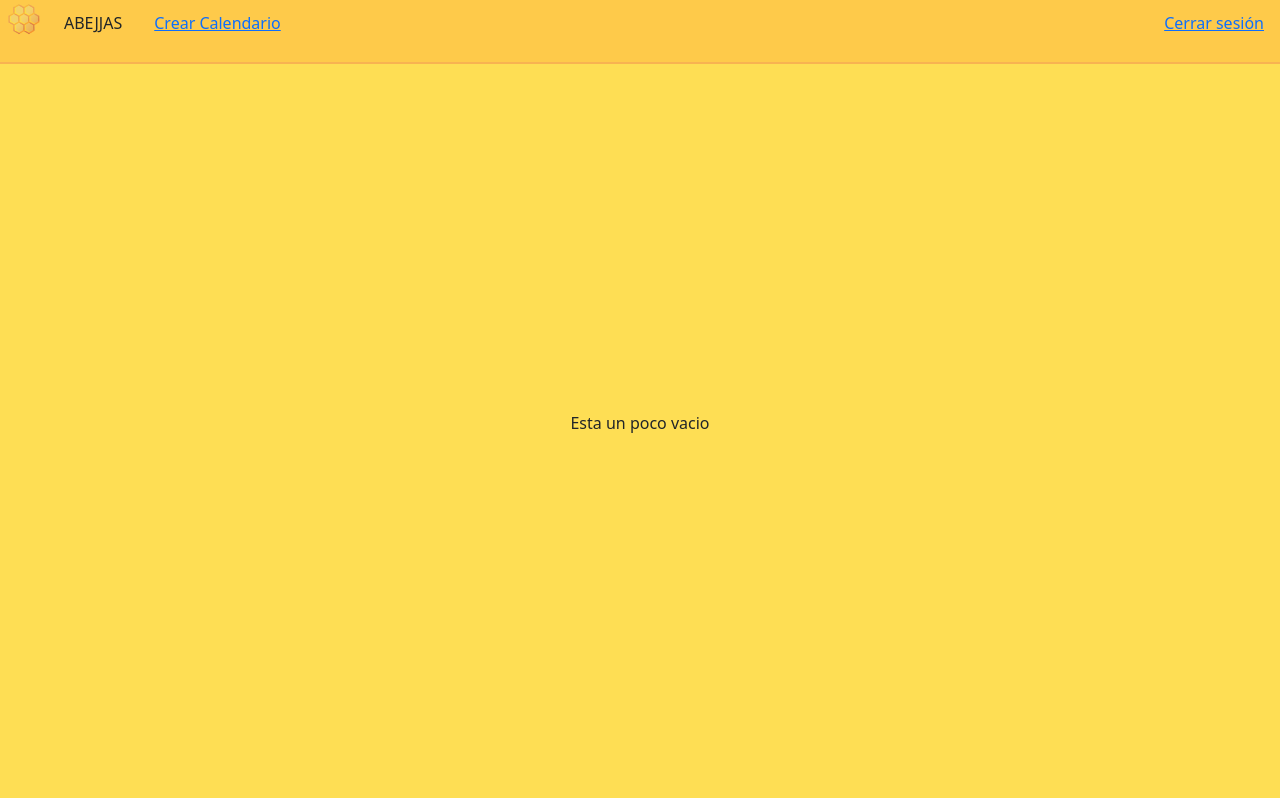
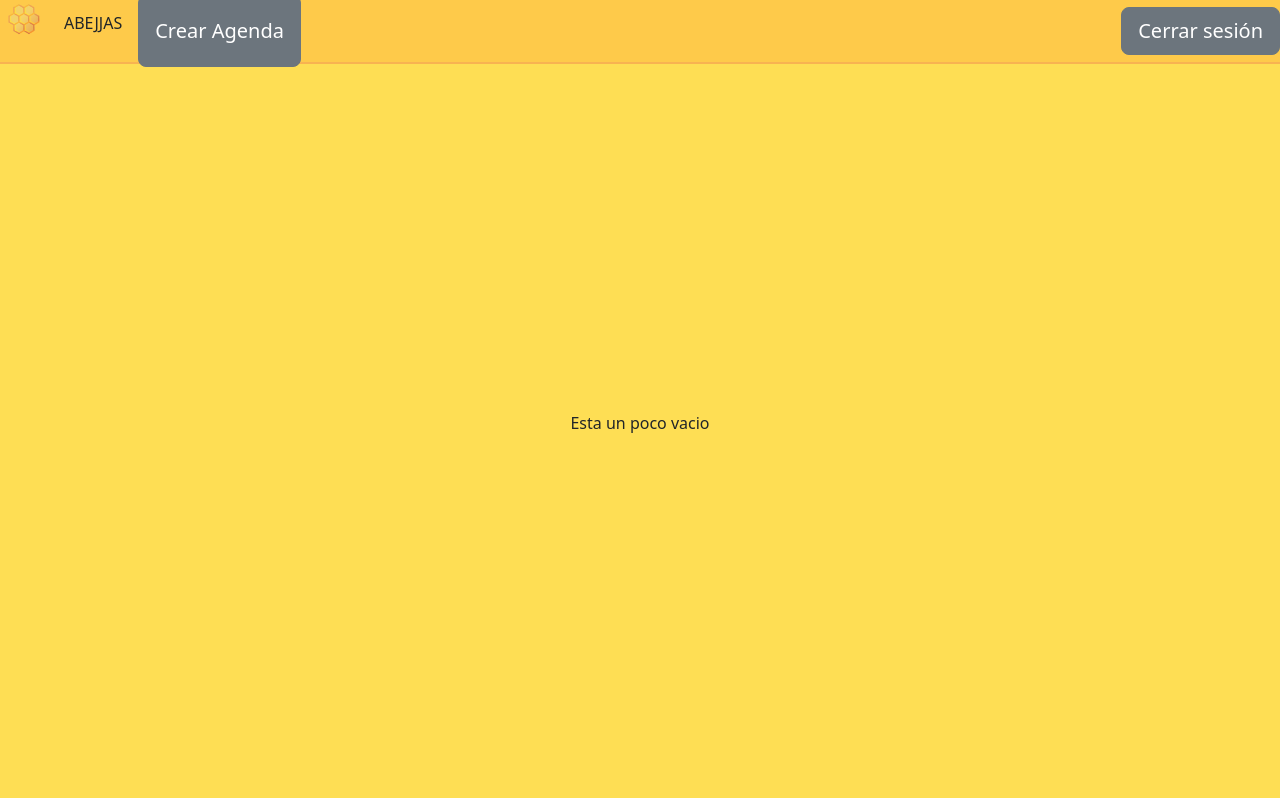
Before and after one commit to TrollExeYT/Proyecto_Inicial, a Django app: page /select_calendar/ in a window 1280 px wide. Run offline with Django 5.2, Linux system fonts and the light colour scheme; the visitor is signed in with stand-in values (Sample User, id 1); data that the repository does not hold is empty.

Commit message:
int. cambio i

```diff
--- a/main/templates/testing/calendar_select.html
+++ b/main/templates/testing/calendar_select.html
@@ -1,5 +1,6 @@
 {% extends 'base.html' %}
 {% load static %}
+
 
 {% block head %}
     <link rel="stylesheet" href="{% static 'css/testing.css' %}">
@@ -7,11 +8,11 @@
 {% endblock %}
 
 {% block left-bar %}
-    <p><a href="{% url 'create_calendar' %}">Crear Calendario</a></p>
+    <button type="button" href="{% url 'create_calendar' %}"class="btn btn-secondary btn-lg">Crear Agenda</button>
 {% endblock %}
 
 {% block right-bar %}
-    <p><a href="{% url 'logout' %}">Cerrar sesión</a></p>
+    <button type="button" href="{% url 'logout' %}"class="btn btn-secondary btn-lg">Cerrar sesión</button>
 {% endblock %}
 
 {% block content %}
```
